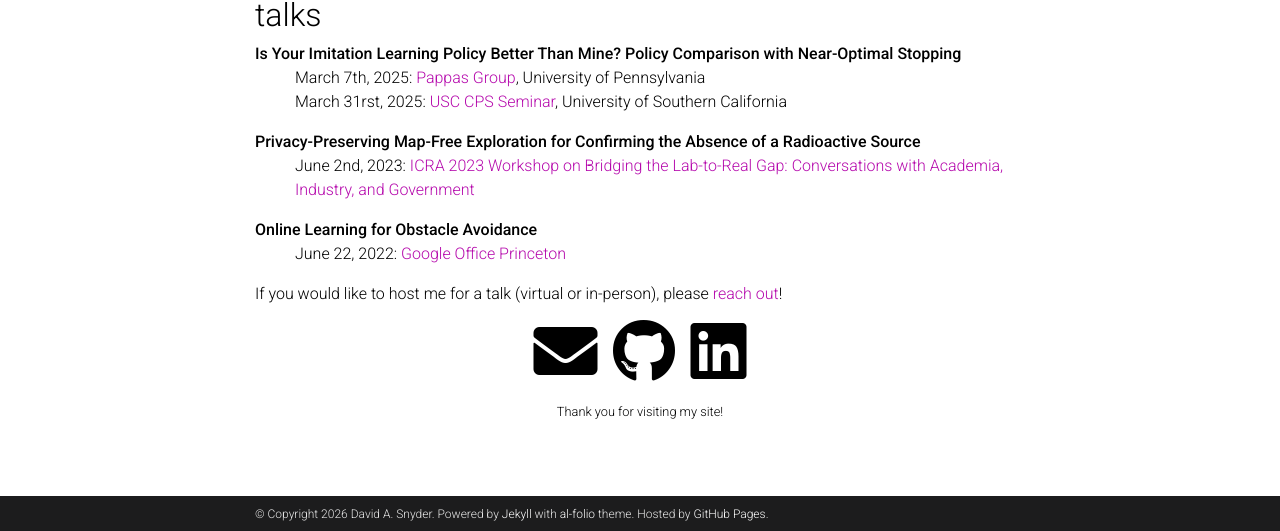
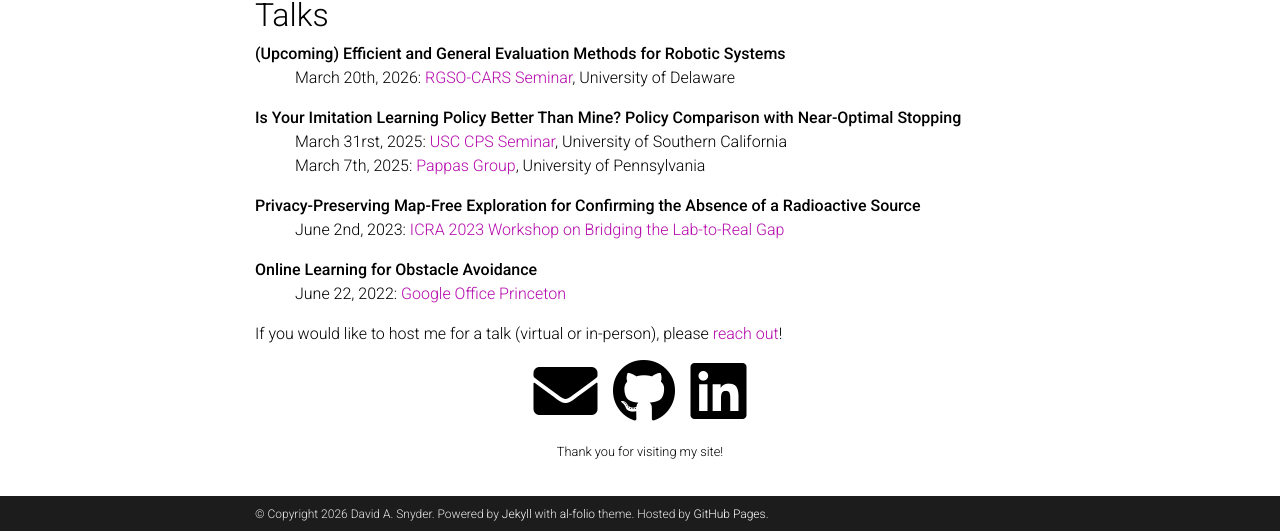
Before and after one commit to dasnyder5/dasnyder5.github.io, a Jekyll site: the page built from _pages/about.md, in a window 1280 px wide and 900 px high, scrolled down 1194 px, cut to the strip 369-900 px from the top of the window. Built offline with Jekyll 4.4.1, drawn with Linux system fonts in a browser that asks for light colours; full-size pictures stand in for the smaller copies a plugin makes; comment, search, counter and statistics services are not loaded; a style sheet for code colours, icons or effects is not loaded.

Commit message:
Update Talks

```diff
--- a/_includes/talks.html
+++ b/_includes/talks.html
@@ -1,15 +1,19 @@
 
           <div class="talks">
             <!-- <h2>talks</h2> -->
-            <h2>talks</h2>
+            <h2>Talks</h2>
+            <strong>(Upcoming) Efficient and General Evaluation Methods for Robotic Systems</strong>
+            <ul style="list-style-type:none;">
+              <li>March 20th, 2026: <a href='https://sites.udel.edu/robograd/seminars/'>RGSO-CARS Seminar</a>, University of Delaware</li>
+            </ul>
             <strong>Is Your Imitation Learning Policy Better Than Mine? Policy Comparison with Near-Optimal Stopping</strong>
             <ul style="list-style-type:none;">
+              <li>March 31rst, 2025: <a href='https://viterbischool.usc.edu/'>USC CPS Seminar</a>, University of Southern California</li>
               <li>March 7th, 2025: <a href='https://www.georgejpappas.org/group/'>Pappas Group</a>, University of Pennsylvania</li>
-              <li>March 31rst, 2025: <a href='https://viterbischool.usc.edu/'>USC CPS Seminar</a>, University of Southern California</li>
             </ul>
             <strong>Privacy-Preserving Map-Free Exploration for Confirming the Absence of a Radioactive Source</strong>
             <ul style="list-style-type:none;">
-              <li>June 2nd, 2023: <a href='https://sites.google.com/view/lab2realgap'>ICRA 2023 Workshop on Bridging the Lab-to-Real Gap: Conversations with Academia, Industry, and Government</a></li>
+              <li>June 2nd, 2023: <a href='https://sites.google.com/view/lab2realgap'>ICRA 2023 Workshop on Bridging the Lab-to-Real Gap</a></li>
             </ul>
             <strong>Online Learning for Obstacle Avoidance</strong>
             <ul style="list-style-type:none;">
```
